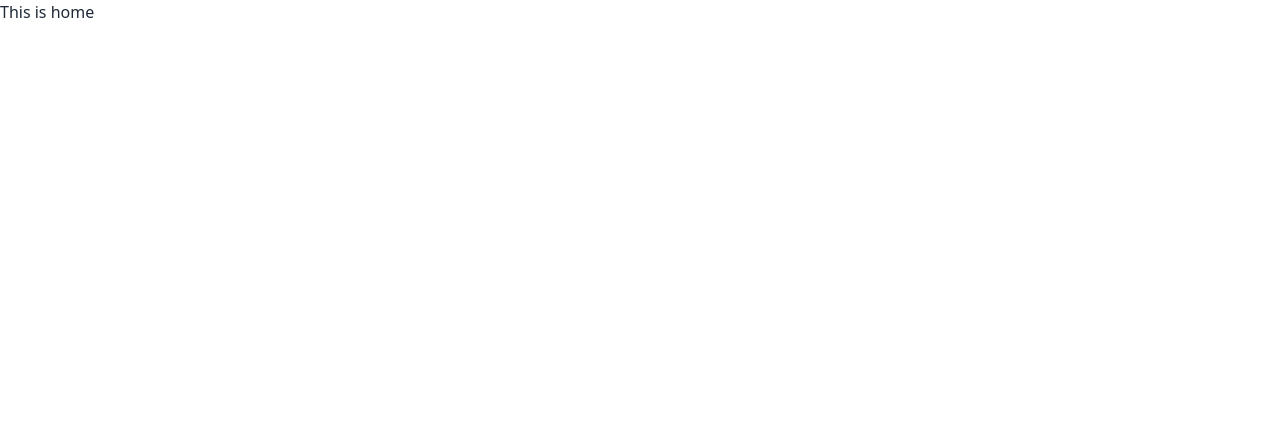
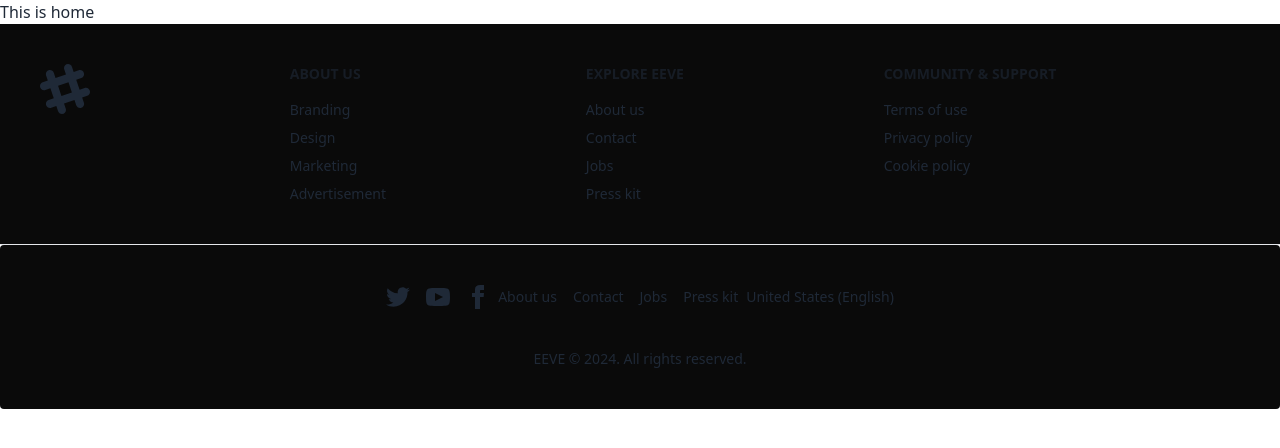
Before and after one commit to Rakibul-Hasan-max/Furniflex, a React (Vite) app: page / in a window 1280 px wide. Shown: the top 448 px of the page. Built offline with nearby package versions, Linux system fonts and the light colour scheme.

Commit message:
footer set

```diff
--- a/src/Layout/Main.jsx
+++ b/src/Layout/Main.jsx
@@ -1,10 +1,12 @@
 import React from 'react';
 import { Outlet } from 'react-router';
+import Footer from '../pages/Shared/Footer/Footer';
 
 const Main = () => {
     return (
         <div>
             <Outlet></Outlet>
+            <Footer></Footer>
         </div>
     );
 };
--- /dev/null
+++ b/src/pages/Shared/Footer/Footer.jsx
@@ -0,0 +1,99 @@
+import React from "react";
+
+const Footer = () => {
+  return (
+    <div>
+      <footer className="footer bg-neutral-950 text-base-content p-10">
+        <aside>
+          <svg
+            width="50"
+            height="50"
+            viewBox="0 0 24 24"
+            xmlns="http://www.w3.org/2000/svg"
+            fillRule="evenodd"
+            clipRule="evenodd"
+            className="fill-current"
+          >
+            <path d="M22.672 15.226l-2.432.811.841 2.515c.33 1.019-.209 2.127-1.23 2.456-1.15.325-2.148-.321-2.463-1.226l-.84-2.518-5.013 1.677.84 2.517c.391 1.203-.434 2.542-1.831 2.542-.88 0-1.601-.564-1.86-1.314l-.842-2.516-2.431.809c-1.135.328-2.145-.317-2.463-1.229-.329-1.018.211-2.127 1.231-2.456l2.432-.809-1.621-4.823-2.432.808c-1.355.384-2.558-.59-2.558-1.839 0-.817.509-1.582 1.327-1.846l2.433-.809-.842-2.515c-.33-1.02.211-2.129 1.232-2.458 1.02-.329 2.13.209 2.461 1.229l.842 2.515 5.011-1.677-.839-2.517c-.403-1.238.484-2.553 1.843-2.553.819 0 1.585.509 1.85 1.326l.841 2.517 2.431-.81c1.02-.33 2.131.211 2.461 1.229.332 1.018-.21 2.126-1.23 2.456l-2.433.809 1.622 4.823 2.433-.809c1.242-.401 2.557.484 2.557 1.838 0 .819-.51 1.583-1.328 1.847m-8.992-6.428l-5.01 1.675 1.619 4.828 5.011-1.674-1.62-4.829z"></path>
+          </svg>
+        </aside>
+        <nav>
+          <h6 className="footer-title">About US</h6>
+          <a className="link link-hover">Branding</a>
+          <a className="link link-hover">Design</a>
+          <a className="link link-hover">Marketing</a>
+          <a className="link link-hover">Advertisement</a>
+        </nav>
+        <nav>
+          <h6 className="footer-title">Explore EEVE</h6>
+          <a className="link link-hover">About us</a>
+          <a className="link link-hover">Contact</a>
+          <a className="link link-hover">Jobs</a>
+          <a className="link link-hover">Press kit</a>
+        </nav>
+        <nav>
+          <h6 className="footer-title">Community & Support</h6>
+          <a className="link link-hover">Terms of use</a>
+          <a className="link link-hover">Privacy policy</a>
+          <a className="link link-hover">Cookie policy</a>
+        </nav>
+      </footer>
+      <hr />
+      <footer className="footer footer-center bg-neutral-950 text-base-content rounded p-10">
+        <div class="flex">
+          <nav>
+            <div className="grid grid-flow-col gap-4">
+              <a>
+                <svg
+                  xmlns="http://www.w3.org/2000/svg"
+                  width="24"
+                  height="24"
+                  viewBox="0 0 24 24"
+                  className="fill-current"
+                >
+                  <path d="M24 4.557c-.883.392-1.832.656-2.828.775 1.017-.609 1.798-1.574 2.165-2.724-.951.564-2.005.974-3.127 1.195-.897-.957-2.178-1.555-3.594-1.555-3.179 0-5.515 2.966-4.797 6.045-4.091-.205-7.719-2.165-10.148-5.144-1.29 2.213-.669 5.108 1.523 6.574-.806-.026-1.566-.247-2.229-.616-.054 2.281 1.581 4.415 3.949 4.89-.693.188-1.452.232-2.224.084.626 1.956 2.444 3.379 4.6 3.419-2.07 1.623-4.678 2.348-7.29 2.04 2.179 1.397 4.768 2.212 7.548 2.212 9.142 0 14.307-7.721 13.995-14.646.962-.695 1.797-1.562 2.457-2.549z"></path>
+                </svg>
+              </a>
+              <a>
+                <svg
+                  xmlns="http://www.w3.org/2000/svg"
+                  width="24"
+                  height="24"
+                  viewBox="0 0 24 24"
+                  className="fill-current"
+                >
+                  <path d="M19.615 3.184c-3.604-.246-11.631-.245-15.23 0-3.897.266-4.356 2.62-4.385 8.816.029 6.185.484 8.549 4.385 8.816 3.6.245 11.626.246 15.23 0 3.897-.266 4.356-2.62 4.385-8.816-.029-6.185-.484-8.549-4.385-8.816zm-10.615 12.816v-8l8 3.993-8 4.007z"></path>
+                </svg>
+              </a>
+              <a>
+                <svg
+                  xmlns="http://www.w3.org/2000/svg"
+                  width="24"
+                  height="24"
+                  viewBox="0 0 24 24"
+                  className="fill-current"
+                >
+                  <path d="M9 8h-3v4h3v12h5v-12h3.642l.358-4h-4v-1.667c0-.955.192-1.333 1.115-1.333h2.885v-5h-3.808c-3.596 0-5.192 1.583-5.192 4.615v3.385z"></path>
+                </svg>
+              </a>
+            </div>
+          </nav>
+          <nav className="grid grid-flow-col gap-4">
+            <a className="link link-hover">About us</a>
+            <a className="link link-hover">Contact</a>
+            <a className="link link-hover">Jobs</a>
+            <a className="link link-hover">Press kit</a>
+          </nav>
+          <nav>
+            <p>United States (English)</p>
+          </nav>
+        </div>
+        <aside>
+          <p>EEVE © {new Date().getFullYear()}. All rights reserved.</p>
+        </aside>
+      </footer>
+    </div>
+  );
+};
+
+export default Footer;
```
